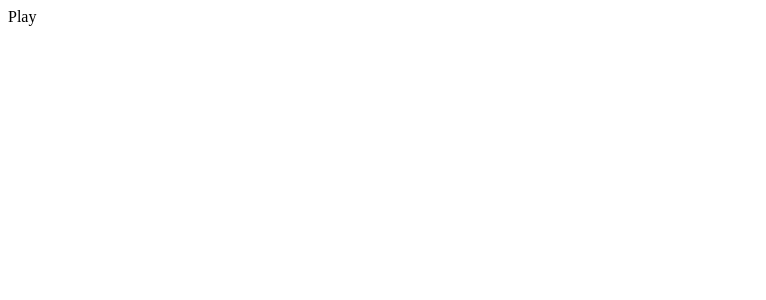
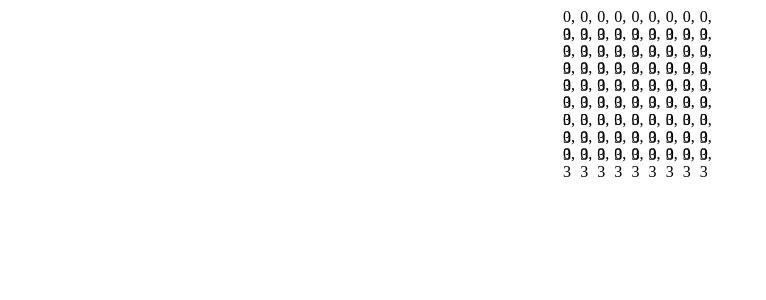
Before and after one commit to fixiabis/relati-world, a React (Create React App) app: page /play in a window 1280 px wide. Shown: the top 300 px of the page, without its empty margins (0-766 px from the left). Built offline with nearby package versions, Linux system fonts and the light colour scheme; the HTML template or start-up script is replaced by a standard one.

Commit message:
feat: add board to play page

```diff
--- a/src/pages/Play.tsx
+++ b/src/pages/Play.tsx
@@ -1,7 +1,30 @@
-import React from 'react';
+import React, { useMemo, useState } from 'react';
+import { RelatiBoard } from '../components';
+import { RelatiGame } from '../libs';
+import { RelatiGrid } from '../libs/RelatiGame';
+
+const boardContainerStyle = {
+  width: '100%',
+  height: '100%',
+  display: 'flex',
+  alignItems: 'center',
+  justifyContent: 'center',
+};
 
 const Play = () => {
-  return <>Play</>;
+  const game = useMemo(() => new RelatiGame(9, 9), []);
+  const [, setGameTurn] = useState(0);
+
+  const handleGridClick = ({ x, y }: RelatiGrid) => {
+    game.placePiece(x, y);
+    setGameTurn(game.turn);
+  };
+
+  return (
+    <div style={boardContainerStyle}>
+      <RelatiBoard value={game.board} onGridClick={handleGridClick} />
+    </div>
+  );
 };
 
 export default Play;
```
